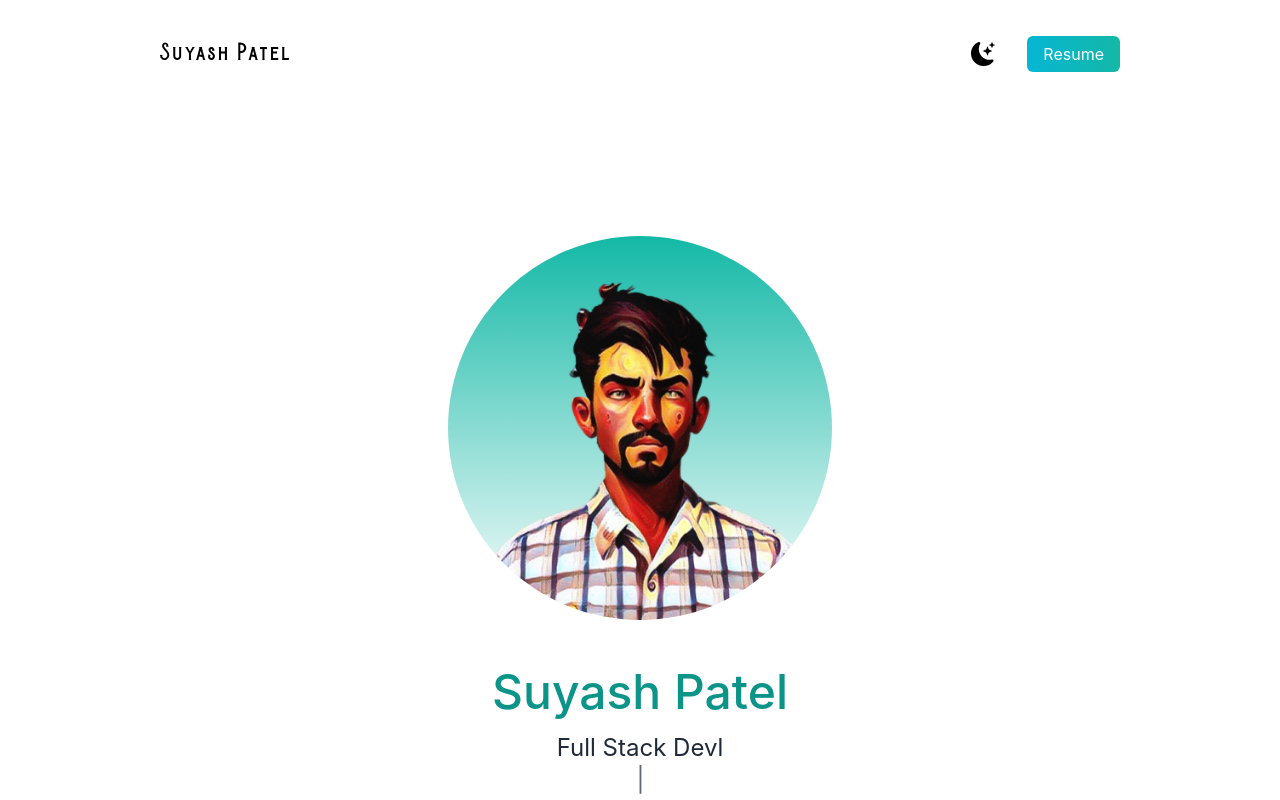
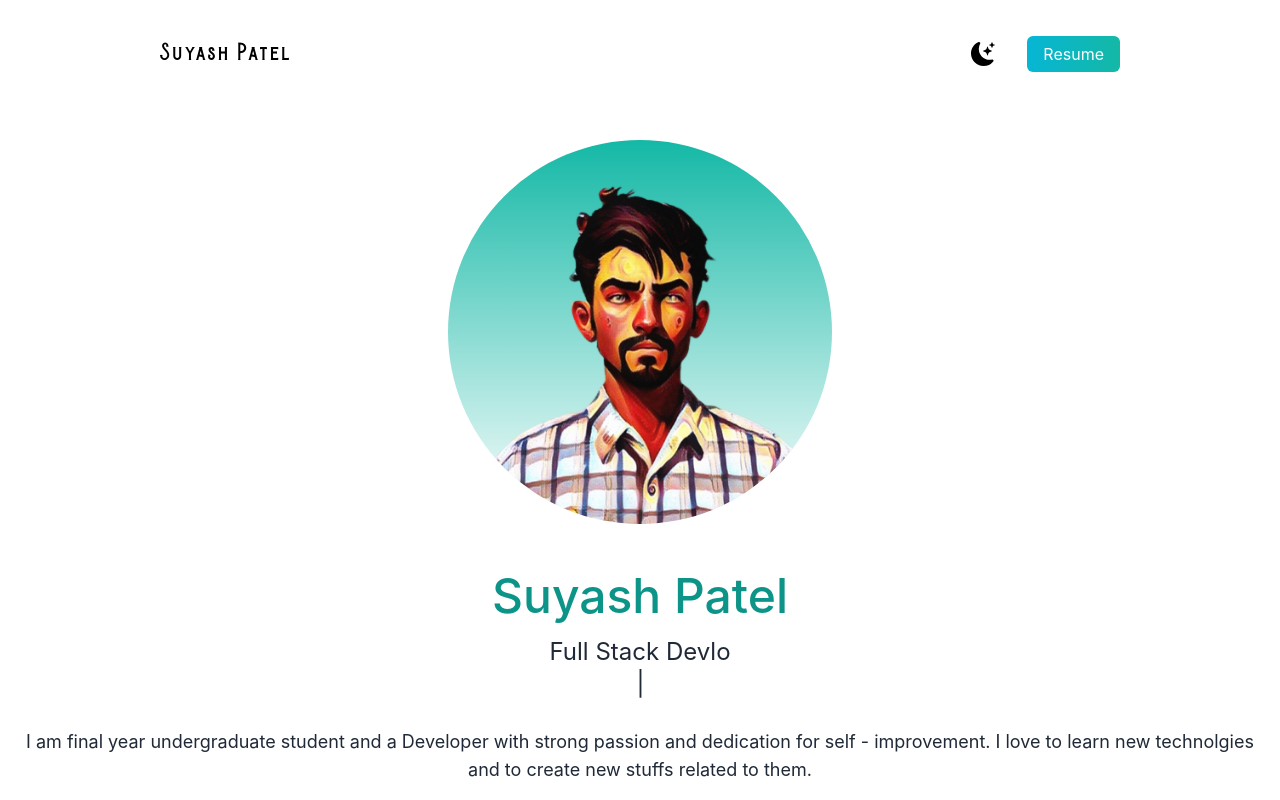
Before and after one commit to isuyashpatel/suyash, a Next.js app: page / in a window 1280 px wide. Shown: the top 800 px of the page. Built offline with nearby package versions, Linux system fonts and the light colour scheme.

Commit message:
Pages done

```diff
--- a/src/app/page.js
+++ b/src/app/page.js
@@ -17,7 +17,7 @@ export default function Home() {
     <div className={darkMode ? 'dark' : ''}>
       <main className='bg-white px-10 dark:bg-gray-900 md:px-20 lg:px-40 overflow-hidden'>
         <section className='min-h-screen'>
-          <nav className='py-10 mb-12 flex justify-between'>
+          <nav className='py-10 mb-2 flex justify-between'>
             <h1 className='text-xl font-burtons tracking-widest dark:text-white'>
               Suyash Patel
             </h1>
@@ -46,7 +46,7 @@ export default function Home() {
             </ul>
           </nav>
           <div className='flex flex-col items-center'>
-            <div className='mx-auto bg-gradient-to-b from-teal-500 rounded-full lg:w-96 lg:h-96 h-48 w-48 relative mt-20 overflow-hidden'>
+            <div className='mx-auto bg-gradient-to-b from-teal-500 rounded-full lg:w-96 lg:h-96 h-48 w-48 relative mt-6 overflow-hidden'>
               <Image src={suyash} fill className='object-cover' alt='Profile' />
             </div>
             <div className='text-center p-10'>
@@ -65,7 +65,7 @@ export default function Home() {
                   }}
                 />
               </h3>
-              <p className='lg:text-lg text-sm py-5 leading-8 text-gray-800 dark:text-gray-200'>
+              <p className='lg:text-lg text-sm py-5 px-2 leading-8 text-gray-800 dark:text-gray-200'>
                 I am final year undergraduate student and a Developer with
                 strong passion and dedication for self - improvement. I love to
                 learn new technolgies and to create new stuffs related to them.
```
